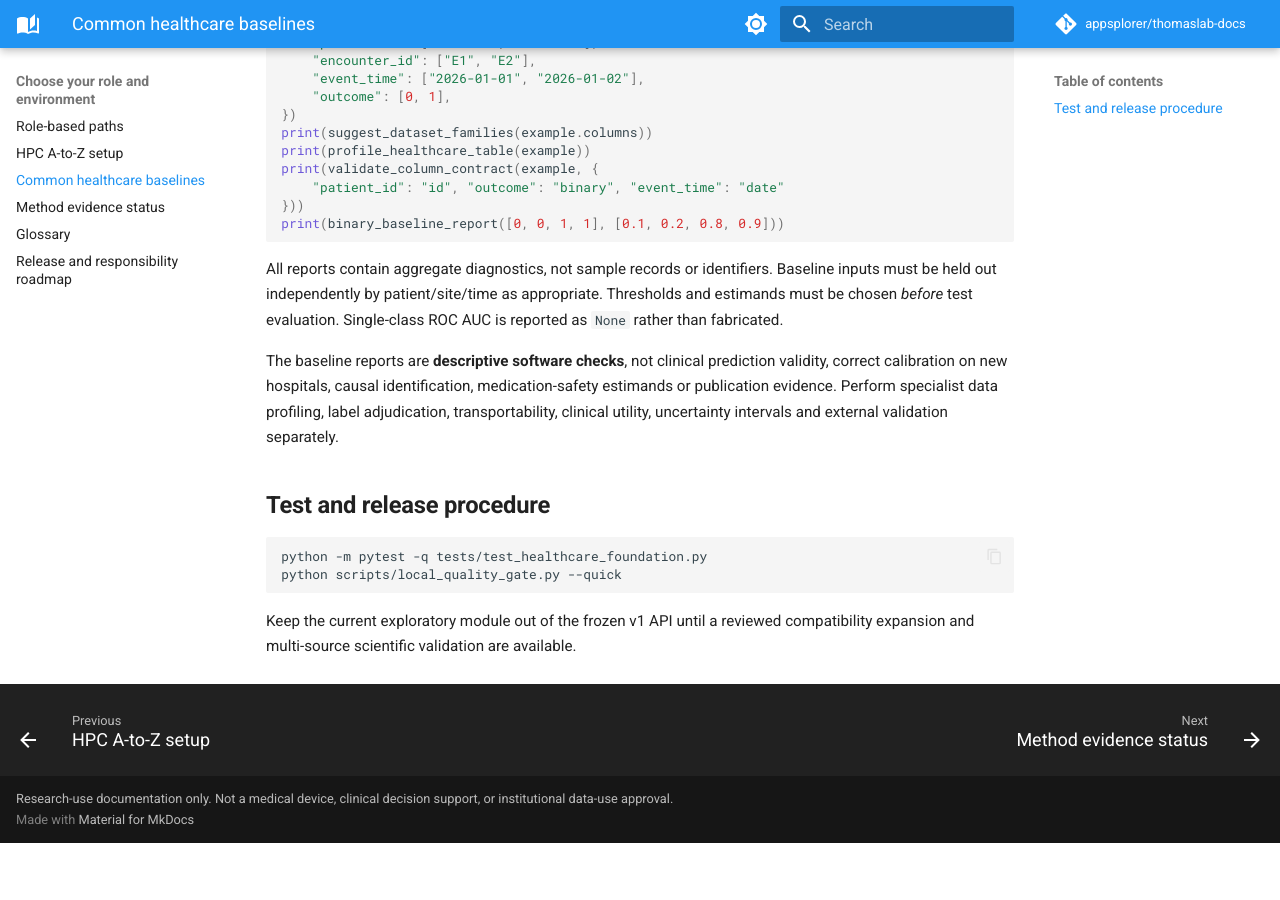
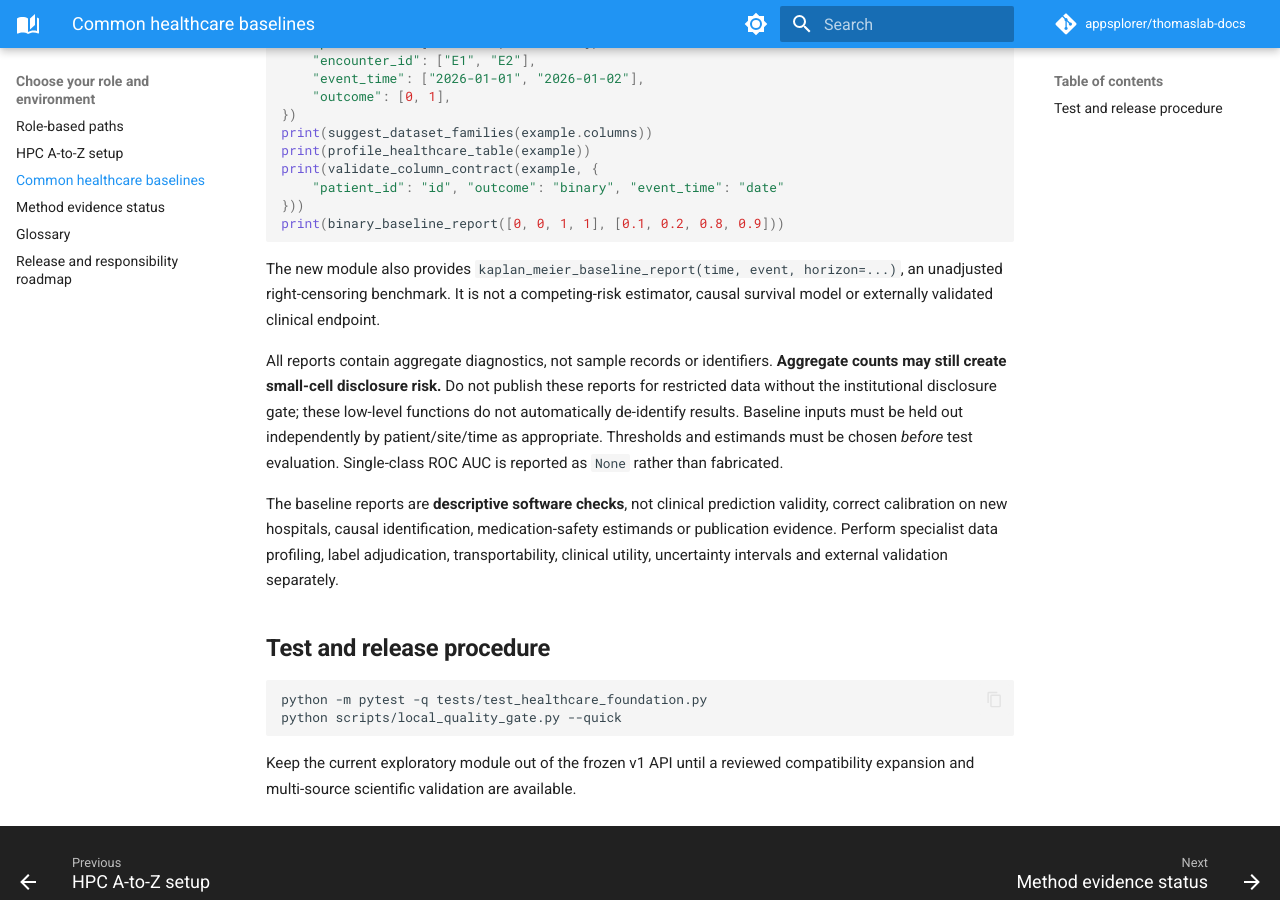
Before and after one commit to appsplorer/thomaslab-docs, an MkDocs documentation site: the page built from docs/guides/healthcare-foundation.md, in a window 1280 px wide and 900 px high, scrolled down 630 px. Built offline with MkDocs 1.6.1 and Material for MkDocs 9.7.7, drawn with Linux system fonts in a browser that asks for light colours; comment, search, counter and statistics services are not loaded; before the commit the page ends 1473 px from its top, so only the background shows below that.

```diff
--- a/docs/guides/healthcare-foundation.md
+++ b/docs/guides/healthcare-foundation.md
@@ -35,7 +35,14 @@
 print(binary_baseline_report([0, 0, 1, 1], [0.1, 0.2, 0.8, 0.9]))
 ~~~
 
+The new module also provides `kaplan_meier_baseline_report(time, event, horizon=...)`,
+an unadjusted right-censoring benchmark. It is not a competing-risk estimator,
+causal survival model or externally validated clinical endpoint.
+
 All reports contain aggregate diagnostics, not sample records or identifiers.
+**Aggregate counts may still create small-cell disclosure risk.** Do not publish
+these reports for restricted data without the institutional disclosure gate;
+these low-level functions do not automatically de-identify results.
 Baseline inputs must be held out independently by patient/site/time as
 appropriate. Thresholds and estimands must be chosen *before* test evaluation.
 Single-class ROC AUC is reported as `None` rather than fabricated.
```
